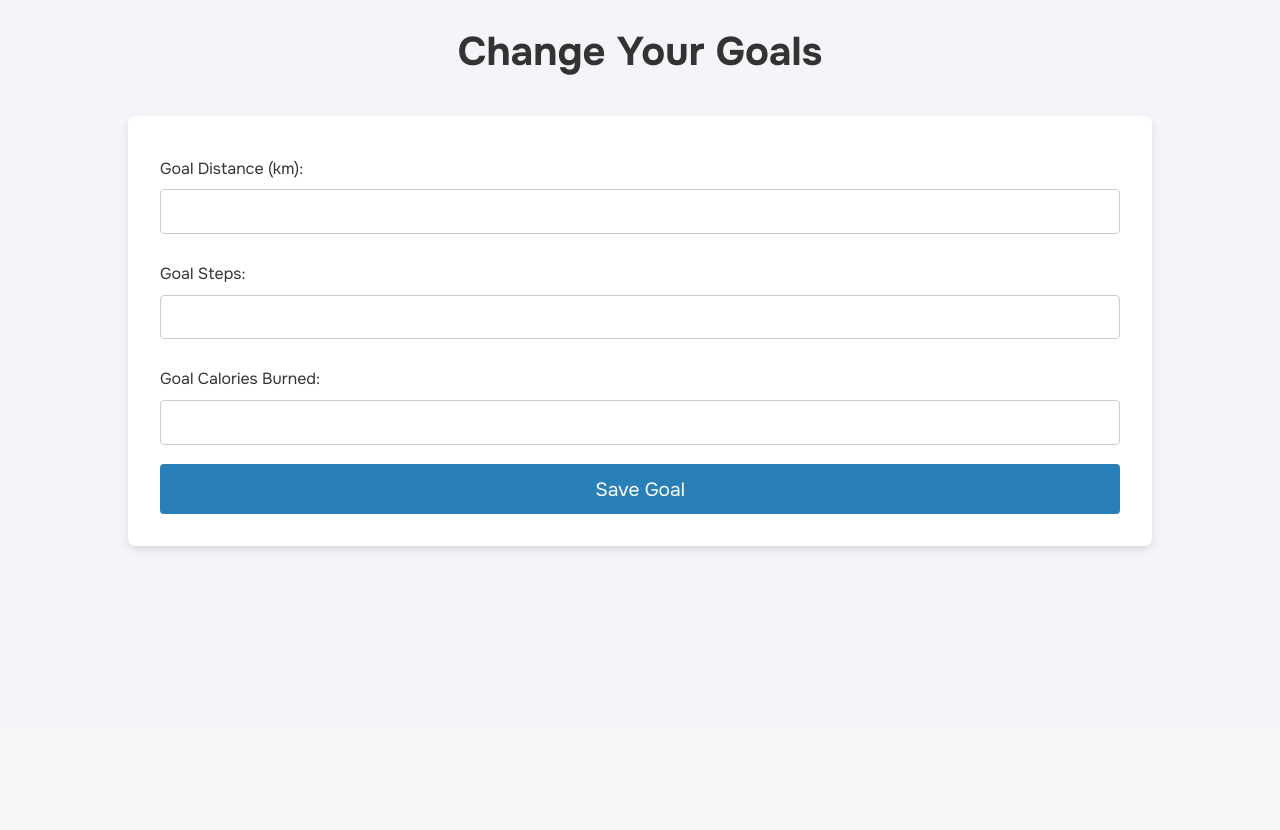
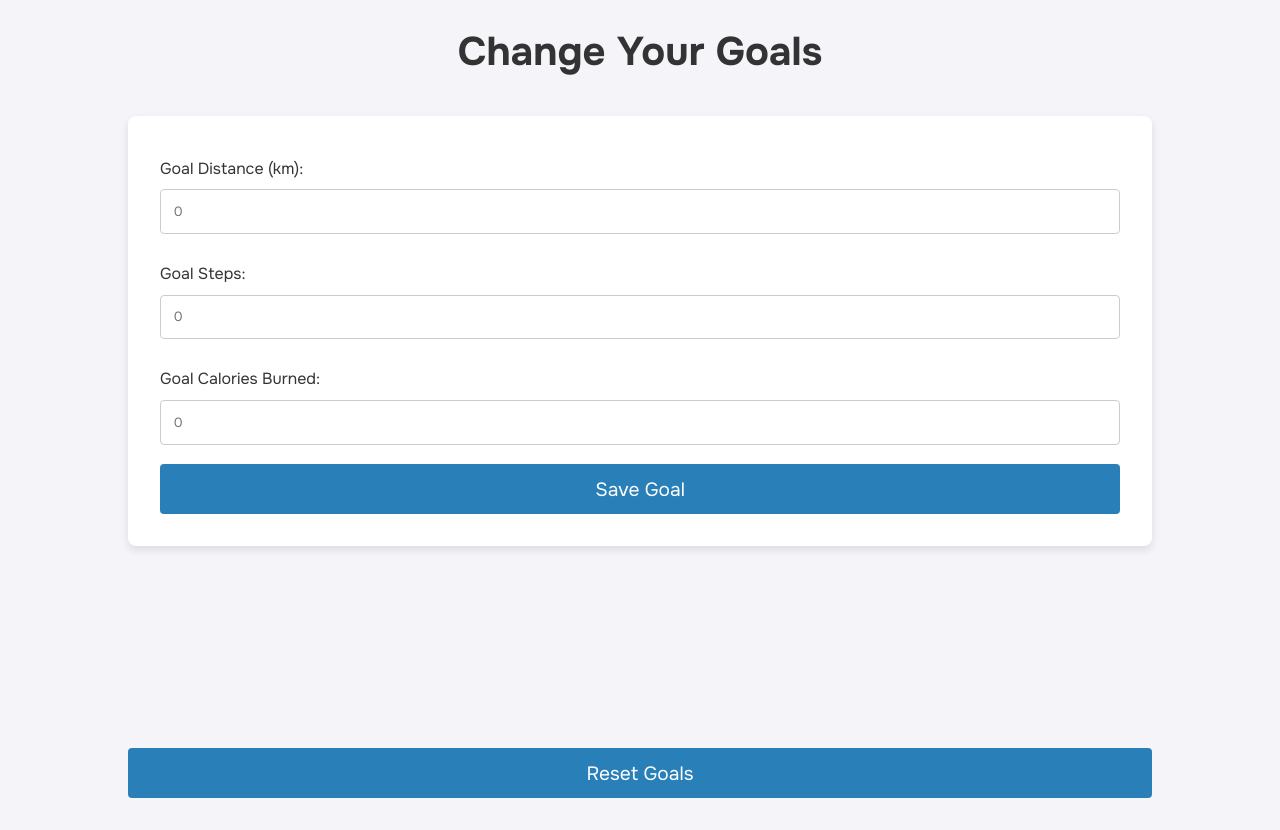
Before and after one commit to thatnoobgamer/hackabyte-submission, a Flask app: page /goals in a window 1280 px wide. Shown: the part 74-904 px from the top of the page. Before the commit the page ends 625 px from the top, so only its background shows below. Run offline with Flask 3, Linux system fonts and the light colour scheme.

Commit message:
added goal resetting

```diff
--- a/static/css/styles.css
+++ b/static/css/styles.css
@@ -264,3 +264,18 @@ canvas {
   padding-top: 20px;
   margin-bottom: 1rem
 }
+
+#resetGoalButton {
+  width: 100%;
+  padding: 0.8rem;
+  background-color: #2980b9;
+  color: white;
+  border: none;
+  border-radius: 4px;
+  cursor: pointer;
+  font-size: 1.2rem;
+}
+
+#resetGoalButton:hover {
+  background-color: #3498db;
+}
--- a/templates/goals.html
+++ b/templates/goals.html
@@ -34,12 +34,17 @@
 
             <button type="button" id="saveGoalButton" onclick="saveGoal()">Save Goal</button>
         </form>
+        <br><br><br><br><br><br>
+        <button type="button" id="resetGoalButton" onclick="resetGoal()">Reset Goals</button>
     </div>
 
     <script>
         const goalDistance = document.getElementById('goalDistance');
         const goalSteps = document.getElementById('goalSteps');
         const goalCalories = document.getElementById('goalCalories');
+        goalDistance.placeholder = localStorage.getItem('distanceGoal') || '0';
+        goalSteps.placeholder = localStorage.getItem('stepsGoal') || '0';
+        goalCalories.placeholder = localStorage.getItem('caloriesGoal') || '0';
         function saveGoal() {
             goalDistanceval = parseFloat(goalDistance.value),
             goalStepsval = parseInt(goalSteps.value),
@@ -49,5 +54,12 @@
             localStorage.setItem('caloriesGoal', goalCaloriesval)
             alert('Goals saved successfully!');
         }
+
+        function resetGoal() {
+            localStorage.removeItem('stepsGoal')
+            localStorage.removeItem('distanceGoal')
+            localStorage.removeItem('caloriesGoal')
+            alert('Goals reset successfully!');
+        }
     </script>
 </body>
```
